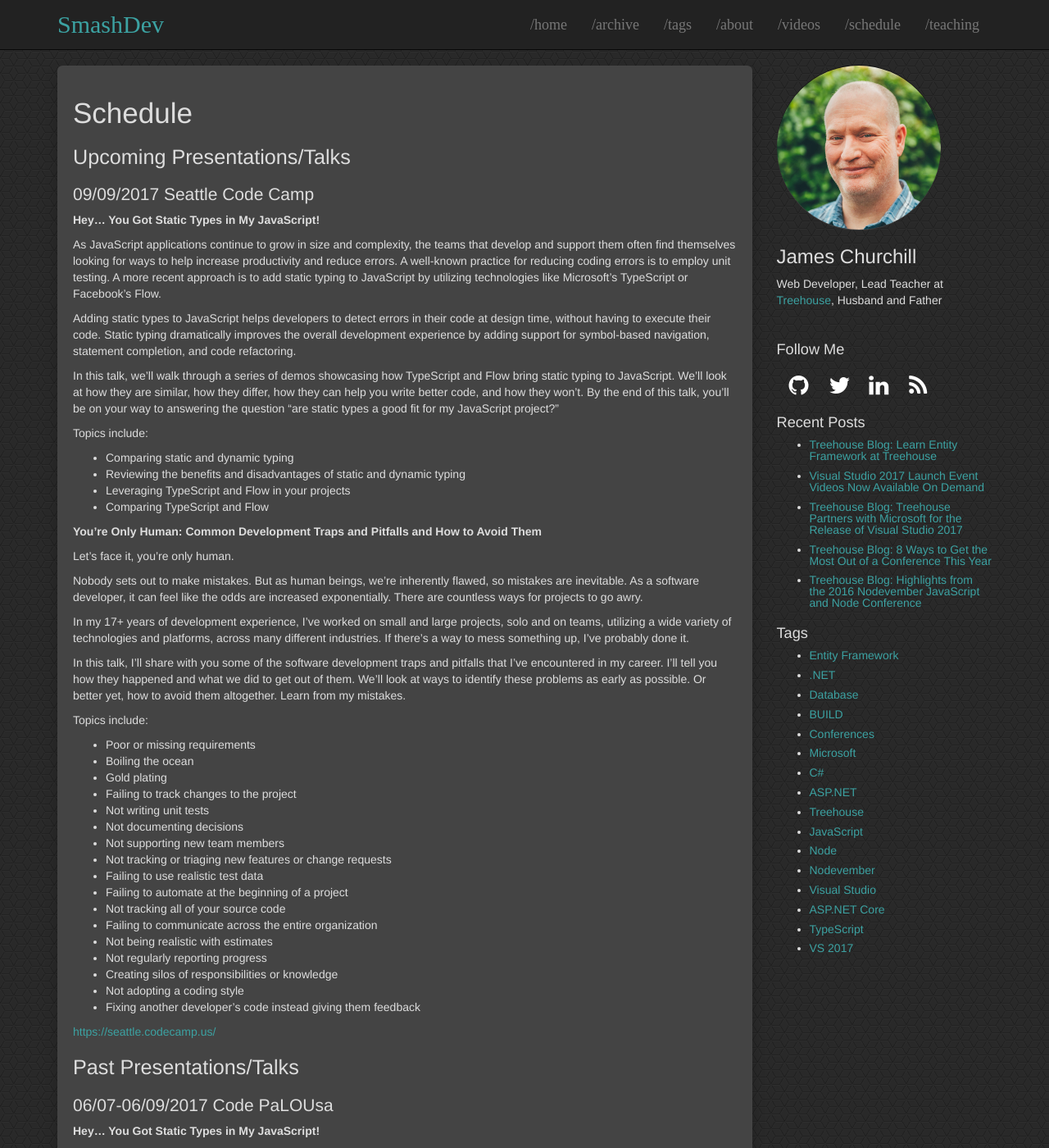
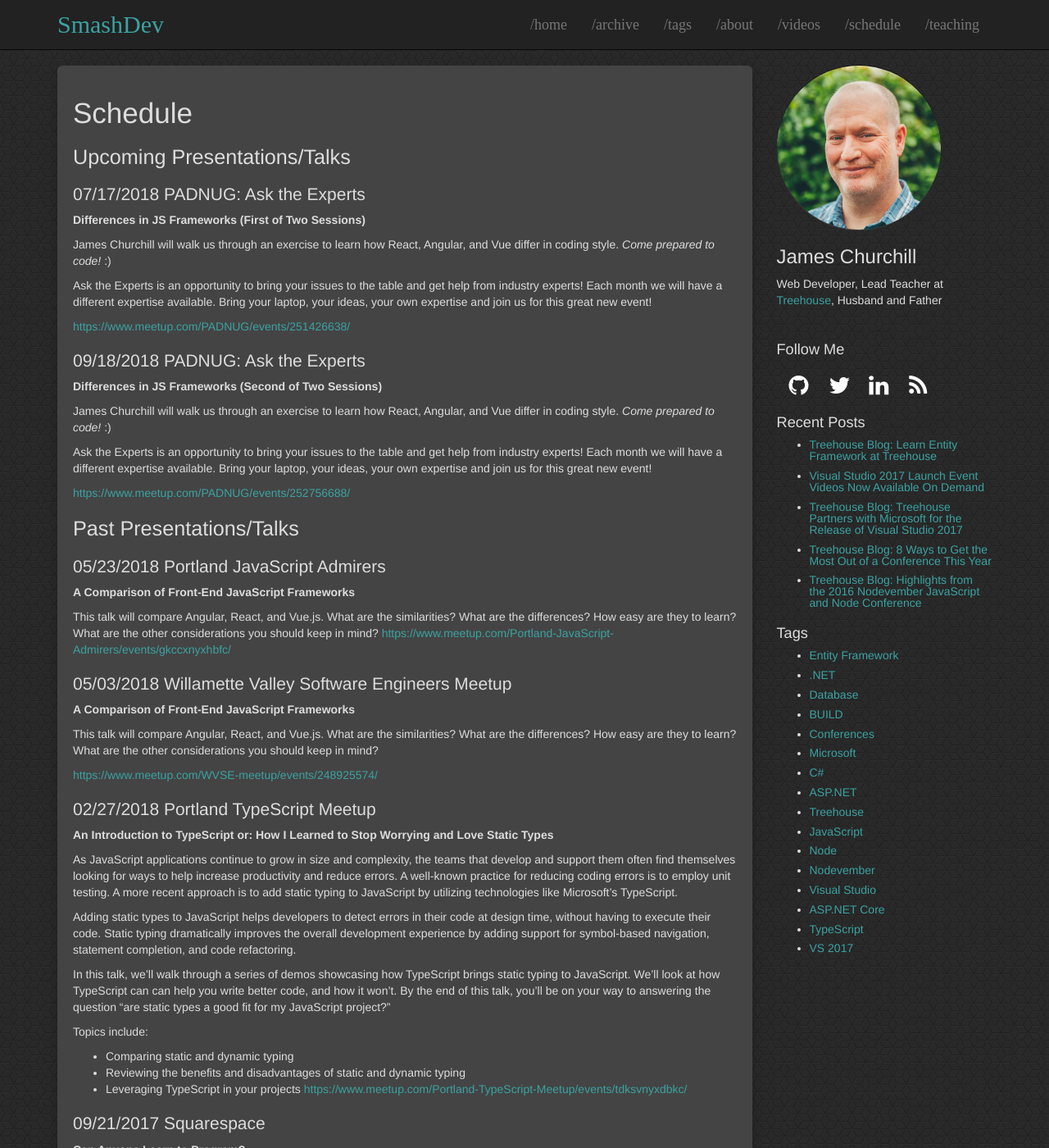
Before and after one commit to smashdevcode/smashdevcode.github.io, a Jekyll site: the page built from schedule.md, in a window 1280 px wide and 1400 px high. Shown: the whole window at 82% size. Built offline with Jekyll 4.4.1, drawn with Linux system fonts in a browser that asks for light colours; some of the changed text lies outside the part shown.

Commit message:
Various updates

```diff
--- a/schedule.md
+++ b/schedule.md
@@ -6,6 +6,66 @@
 # Schedule
 
 ## Upcoming Presentations/Talks
+
+### 07/17/2018 PADNUG: Ask the Experts
+
+**Differences in JS Frameworks (First of Two Sessions)**
+
+James Churchill will walk us through an exercise to learn how React, Angular, and Vue differ in coding style. *Come prepared to code!* :)
+
+Ask the Experts is an opportunity to bring your issues to the table and get help from industry experts! Each month we will have a different expertise available. Bring your laptop, your ideas, your own expertise and join us for this great new event!
+
+[https://www.meetup.com/PADNUG/events/251426638/](https://www.meetup.com/PADNUG/events/251426638/)
+
+### 09/18/2018 PADNUG: Ask the Experts
+
+**Differences in JS Frameworks (Second of Two Sessions)**
+
+James Churchill will walk us through an exercise to learn how React, Angular, and Vue differ in coding style. *Come prepared to code!* :)
+
+Ask the Experts is an opportunity to bring your issues to the table and get help from industry experts! Each month we will have a different expertise available. Bring your laptop, your ideas, your own expertise and join us for this great new event!
+
+[https://www.meetup.com/PADNUG/events/252756688/](https://www.meetup.com/PADNUG/events/252756688/)
+
+## Past Presentations/Talks
+
+### 05/23/2018 Portland JavaScript Admirers
+
+**A Comparison of Front-End JavaScript Frameworks**
+
+This talk will compare Angular, React, and Vue.js. What are the similarities? What are the differences? How easy are they to learn? What are the other considerations you should keep in mind?
+[https://www.meetup.com/Portland-JavaScript-Admirers/events/gkccxnyxhbfc/](https://www.meetup.com/Portland-JavaScript-Admirers/events/gkccxnyxhbfc/)
+
+### 05/03/2018 Willamette Valley Software Engineers Meetup
+
+**A Comparison of Front-End JavaScript Frameworks**
+
+This talk will compare Angular, React, and Vue.js. What are the similarities? What are the differences? How easy are they to learn? What are the other considerations you should keep in mind?
+
+[https://www.meetup.com/WVSE-meetup/events/248925574/](https://www.meetup.com/WVSE-meetup/events/248925574/)
+
+### 02/27/2018 Portland TypeScript Meetup
+
+**An Introduction to TypeScript or: How I Learned to Stop Worrying and Love Static Types**
+
+As JavaScript applications continue to grow in size and complexity, the teams that develop and support them often find themselves looking for ways to help increase productivity and reduce errors. A well-known practice for reducing coding errors is to employ unit testing. A more recent approach is to add static typing to JavaScript by utilizing technologies like Microsoft’s TypeScript.
+
+Adding static types to JavaScript helps developers to detect errors in their code at design time, without having to execute their code. Static typing dramatically improves the overall development experience by adding support for symbol-based navigation, statement completion, and code refactoring.
+
+In this talk, we’ll walk through a series of demos showcasing how TypeScript brings static typing to JavaScript. We’ll look at how TypeScript can can help you write better code, and how it won’t. By the end of this talk, you’ll be on your way to answering the question “are static types a good fit for my JavaScript project?”
+
+Topics include:
+
+* Comparing static and dynamic typing
+* Reviewing the benefits and disadvantages of static and dynamic typing
+* Leveraging TypeScript in your projects
+[https://www.meetup.com/Portland-TypeScript-Meetup/events/tdksvnyxdbkc/](https://www.meetup.com/Portland-TypeScript-Meetup/events/tdksvnyxdbkc/)
+
+### 09/21/2017 Squarespace
+
+**Can Anyone Learn to Program?**
+
+Are there innate abilities that make some people better suited to become programmers? Or can anyone learn to program? Does talent alone create success or can dedication and hard work make up for an initial lack of talent? This talk will examine the fixed and growth mindsets and what they can teach us about ourselves and how we can get (or stay) on the track to becoming a great developer.
 
 ### 09/09/2017 Seattle Code Camp
 
@@ -76,6 +134,14 @@
 * Comparing TypeScript and Flow
 
 [http://www.codepalousa.com/Sessions/819](http://www.codepalousa.com/Sessions/819)
+
+### 04/21/2017 The Tech Academy
+
+**Introduction to TypeScript**
+
+TypeScript is a statically typed superset of JavaScript that compiles to plain JavaScript. It can help you be more productive and write higher quality code.
+
+In this talk, you'll learn the basics of the TypeScript language and see how Visual Studio Code leverages the TypeScript Language Service to provide a rich JavaScript development experience.
 
 ### 03/29/2017 Donut.js
 
```
Also changed, not shown: other parts of schedule.md (+0 -2 lines), teaching.md (+12 -3 lines), videos.md (+29 -5 lines).
